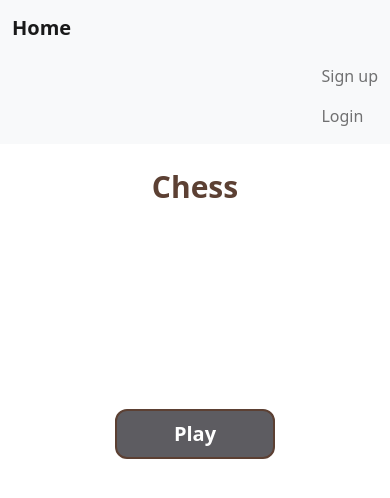
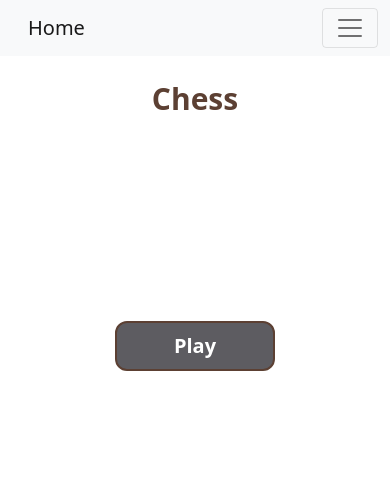
Before and after one commit to Gregory-hub/chess, a Flask app: page / in a window 390 px wide. Shown: the top 498 px of the page. Run offline with Flask 2, Linux system fonts and the light colour scheme; parts of the project's set-up code (start-up, migrations or seed data) failed here and were passed over; some libraries are stand-ins or nearby versions.

Commit message:
Make navbar responsive

```diff
--- a/static/css/style.css
+++ b/static/css/style.css
@@ -1,9 +1,14 @@
 body {
-    margin: 0;
-    padding: 0;
     color: #5C4033;
 }
 
+.nav-link {
+    color: #5d5c61;
+}
+
+.nav-link:hover {
+    color: #5C4033;
+}
 
 /* Header */
 
@@ -57,6 +62,7 @@ body {
     color: #A1B099;
 }
 
+/* authentication */
 .auth-form {
     margin-top: 40px;
 }
--- a/templates/layout.html
+++ b/templates/layout.html
@@ -12,42 +12,54 @@
 
 <body>
 
-    <nav class="navbar navbar-expand-lg container-fluid navbar-light bg-light">
-        <ul class="navbar-nav me-auto home">
-            <li class="nav-item home">
-                <a class="nav-link active" aria-current="page" href="{{ url_for('index') }}">
-                    <h5><b>Home</b></h5>
-                </a>
-            </li>
-        </ul>
-        <div class="container flashes text-left">
+    <nav class="navbar navbar-expand-lg navbar-light bg-light">
+        <div class="container-fluid">
+
+            <a class="navbar-brand nav-link active" href="{{ url_for('index') }}">Home</a>
+
+            <div class="d-flex navbar-nav ms-auto me-3">
                 {% with messages = get_flashed_messages() %}
                     {% if messages %}
                         {% for message in messages %}
-                        <span class="flash_message">{{ message }}</div>
+                            <div class="nav-item flash_message">{{ message }}</div>
                         {% endfor %}
                     {% endif %}
                 {% endwith %}
             </div>
-        <ul class="navbar-nav ms-auto">
+
+            <button class="navbar-toggler" type="button" data-bs-toggle="collapse" data-bs-target="#navbarToggler" aria-controls="navbarToggler" aria-expanded="false" aria-label="Toggle navigation">
+                <span class="navbar-toggler-icon"></span>
+            </button>
+
+            <div class="collapse navbar-collapse" id="navbarToggler">
+
+                <div class="navbar-nav ms-auto">
+
                     {% if current_user.is_authenticated %}
-            <li class="nav-item">
-                <a class="nav-link text-right" id="logout" aria-current="page" href="{{ url_for('logout') }}">Logout</a>
-            </li>
+                        <div class="d-flex navbar-nav text-end">
+                            <a class="nav-item nav-link" href="{{ url_for('logout') }}">Logout</a>
+                        </div>
                     {% else %}
-            <li class="nav-item">
-                <a class="nav-link" aria-current="page" href="{{ url_for('register') }}">Sign up</a>
-            </li>
-            <li class="nav-item">
-                <a class="nav-link" href="{{ url_for('login') }}">Login</a>
-            </li>
+
+                        <div class="d-flex navbar-nav text-end">
+                            <a class="nav-item nav-link" href="{{ url_for('login') }}">Login</a>
+                        </div>
+
+                        <div class="d-flex navbar-nav text-end">
+                            <a class="nav-item nav-link" href="{{ url_for('register') }}">Sign up</a>
+                        </div>
+
                     {% endif %}
-        </ul>
+                </div>
+
+            </div>
+        </div>
     </nav>
+
 
     <!-- <div id="invitation" class="invitation"></div> -->
 
-    <div class="container">
+    <div class="container content">
         {% block content %}{% endblock content %}
     </div>
 
```
Also changed, not shown: templates/game.html (+7 -3 lines). Lines whose indentation alone changed are shown as unchanged.
